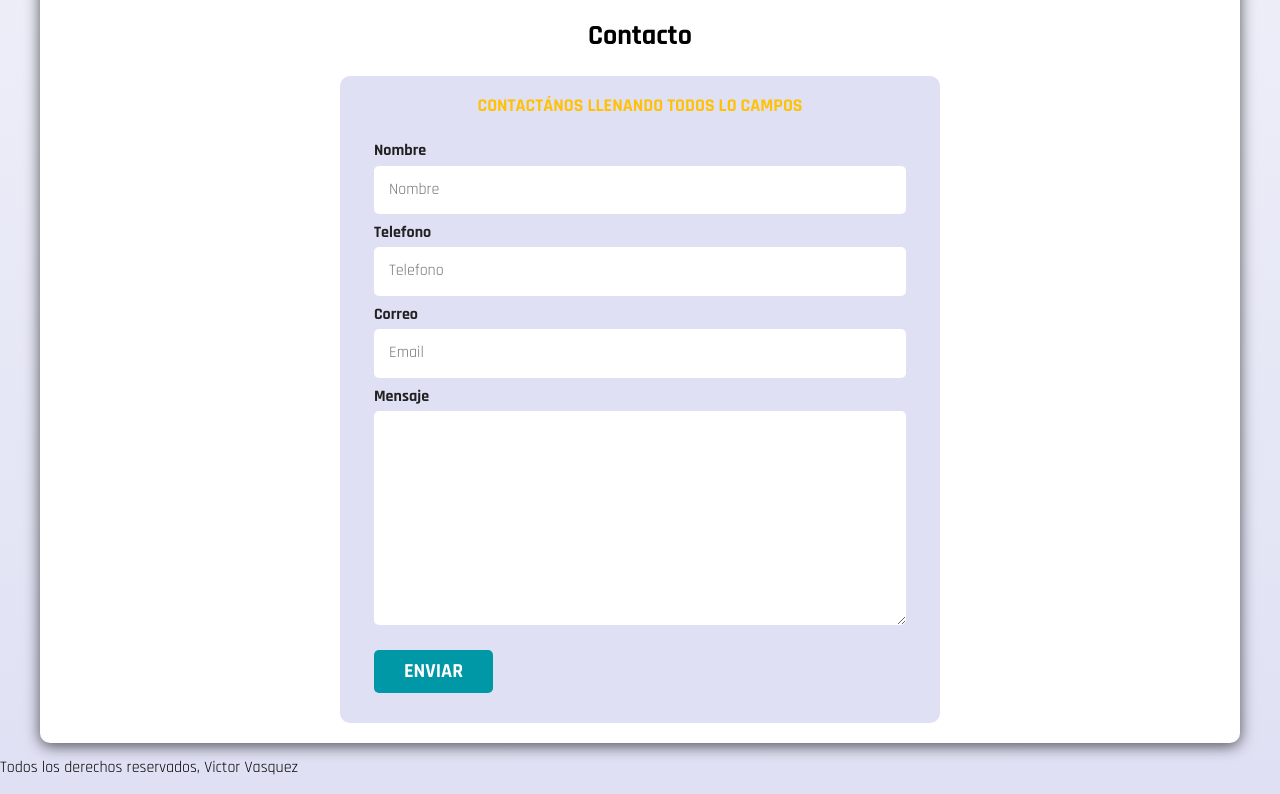
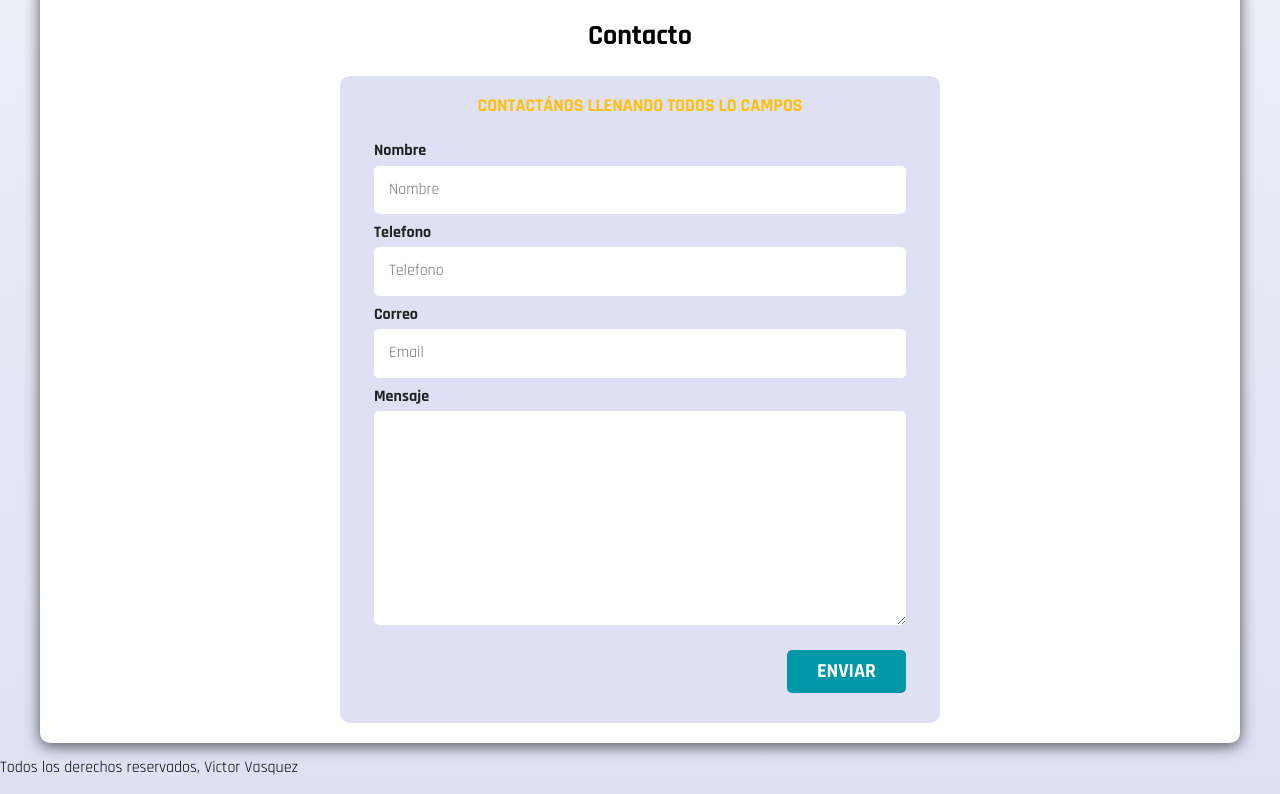
Before and after one commit to andres-vas/Cursos-Udemy, a plain HTML site: page Desarrollo-Web-Proyectos/Proyecto1-FreeLancer/index.html in a window 1280 px wide. Shown: the part 1018-1812 px from the top of the page. Drawn offline with Linux system fonts and the light colour scheme.

Commit message:
Actualizacion del curso

```diff
--- a/Desarrollo-Web-Proyectos/Proyecto1-FreeLancer/css/styles.css
+++ b/Desarrollo-Web-Proyectos/Proyecto1-FreeLancer/css/styles.css
@@ -75,7 +75,22 @@ h1, h2, h3 {
     font-size: 2rem;
 }
 
-/*----- CSS PARA LA BARRA DE NAVEGACION -----*/
+/*----- UTILIDADES -----*/
+.w-sm-100 {
+    width: 100%; /*Utilizamos en el boton del formulario para que abarque el 100% del cuadro*/
+}
+@media (min-width: 480px) {
+    .w-sm-100 {
+        width: auto;
+    }
+}
+.flex{
+    display: flex;
+}
+.alinear-derecha {
+    justify-content: flex-end;
+}
+/*----- CSS PARA LA BARRA DE NAVEGACION PRINCIPAL -----*/
 .nav-bg{
     background-color: var(--secundario); /*color para la barra de navegacion*/
 }
@@ -162,7 +177,7 @@ h1, h2, h3 {
 .formulario {
     background-color: var(--grisClaro);
     width: min(60rem, 100%);/*utiliza el valor mas pequeño*/
-    margin: 0 auto;
+    margin: 0 auto; /*Utilizar cuando tengamos un formulario y cuyo padre no es un displayflex*/
     padding: 2rem;
     border-radius: 1rem;
 }
@@ -177,7 +192,7 @@ h1, h2, h3 {
     margin-bottom: 2rem;
     color: var(--primario);
 }
-.contenedor-campo {
+.contenedor-campos {
 
 }
 .campo {
--- a/Desarrollo-Web-Proyectos/Proyecto1-FreeLancer/index.html
+++ b/Desarrollo-Web-Proyectos/Proyecto1-FreeLancer/index.html
@@ -145,8 +145,8 @@
                             <textarea class="input-text" name="" id="" cols="30" rows="10"></textarea>
                         </div>
                     </div> <!--contenedor-campos-->
-                    <div>
-                        <input class="boton" type="submit" value="Enviar">
+                    <div class="alinear-derecha flex">
+                        <input class="boton w-sm-100 " type="submit" value="Enviar">
                     </div>
 
                 </fieldset>
```
